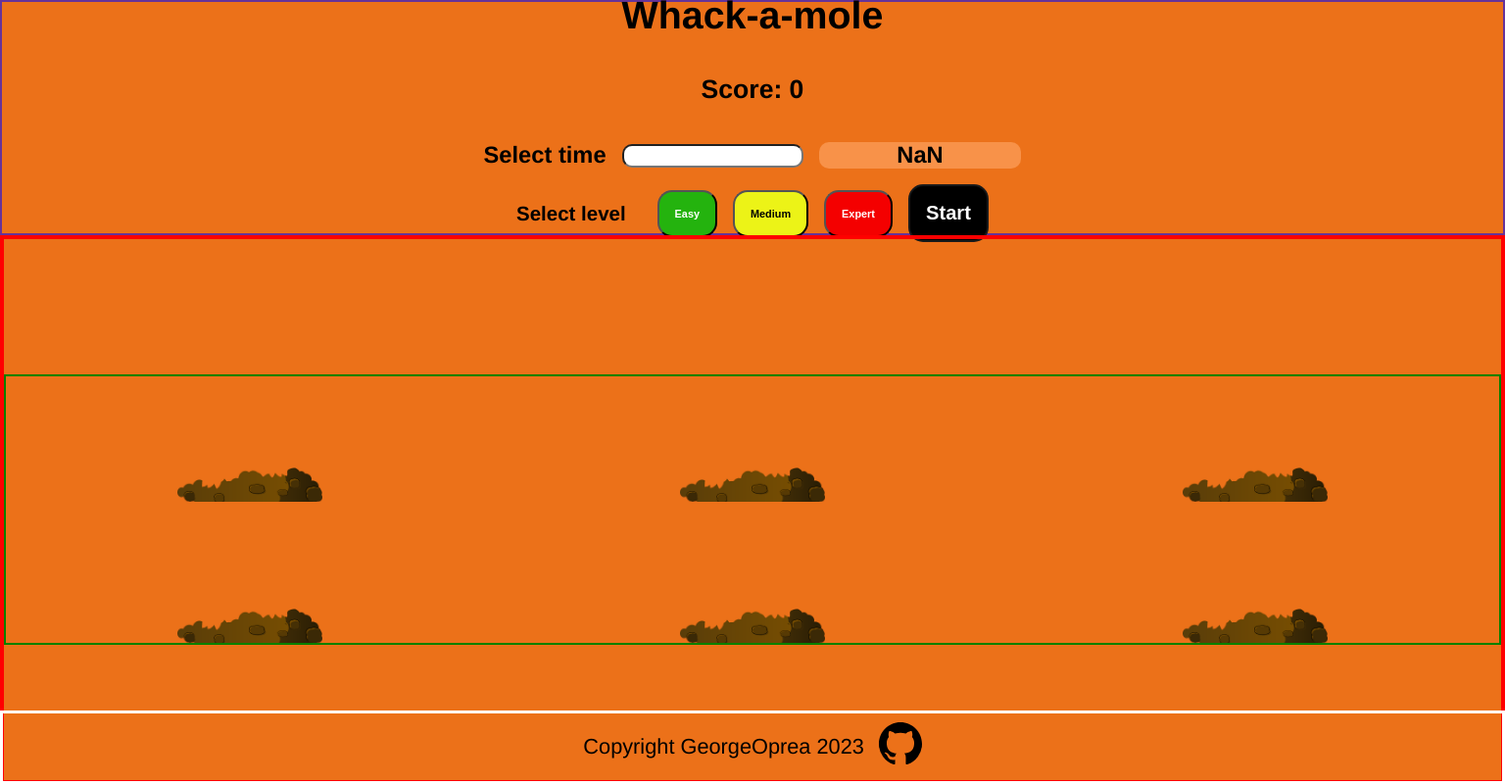
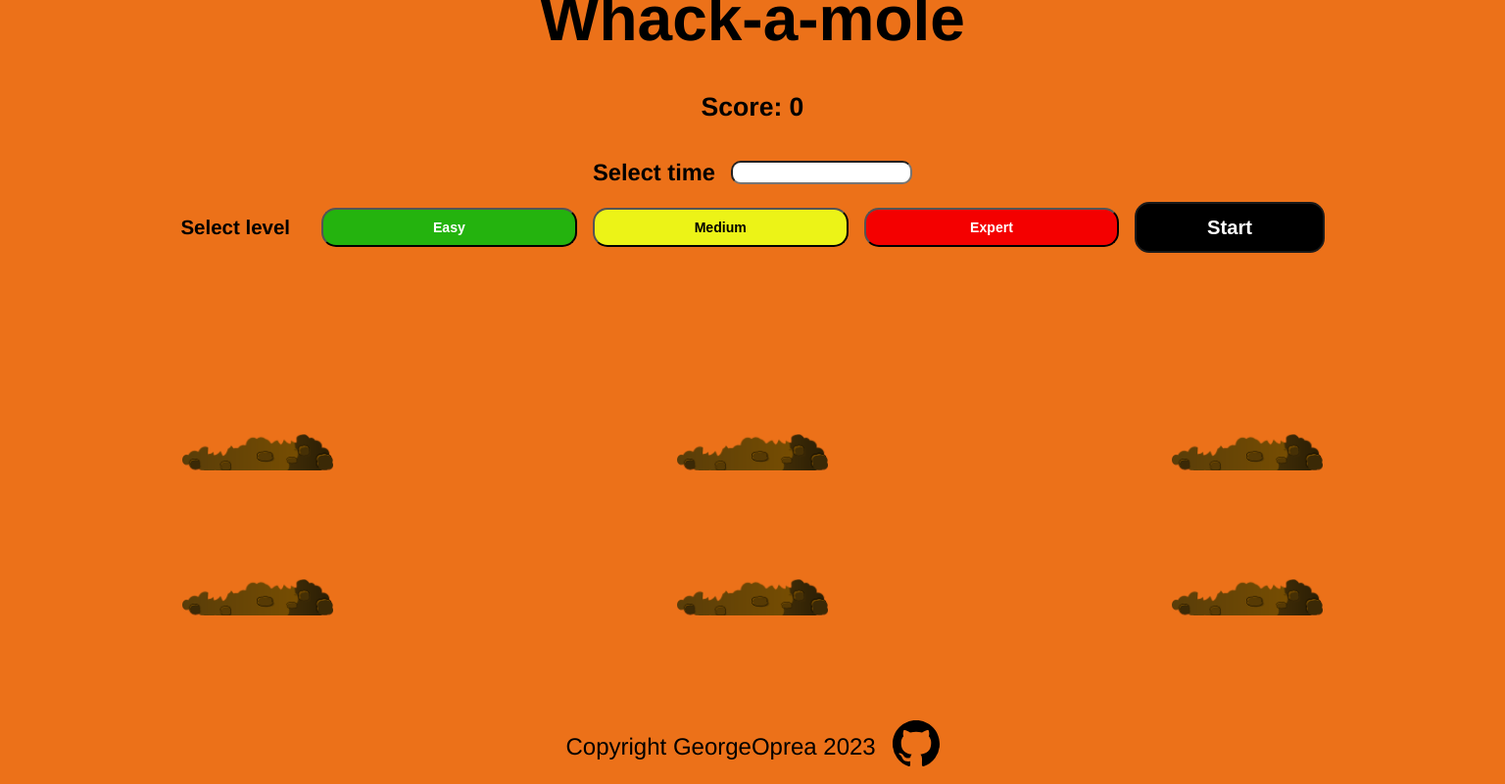
Before and after one commit to GeorgeOprea1/whack-a-mole, a plain HTML site: page index.html in a window 1536 px wide. Shown: the whole page at 98% size. Drawn offline with Linux system fonts and the light colour scheme.

Commit message:
media queries and styling inprovement

```diff
--- a/script.js
+++ b/script.js
@@ -61,9 +61,10 @@ function startGame() {
   timeUp = false;
   inputValue = input.value;
   if (!inputValue) {
-    alert("plese select the game time");
+    alert("Please select the game time");
     location.reload();
   } else {
+    timer.style.display = "block";
     timer.textContent = inputValue;
     gameTime = inputValue * 1000;
     molePop();
@@ -125,4 +126,5 @@ function countDown() {
 playAgainBtn.addEventListener("click", function () {
   location.reload();
   buttons.style.display = "";
+  timer.style.display = "none";
 });
--- a/styles.css
+++ b/styles.css
@@ -17,7 +17,6 @@ body {
 .header {
   width: 100%;
   height: 30%;
-  border: 2px solid rebeccapurple;
   display: flex;
   flex-direction: column;
   justify-content: center;
@@ -34,7 +33,7 @@ body {
 
 h1 {
   text-align: center;
-  font-size: calc(1.5rem + 1vw);
+  font-size: calc(2rem + 1vw);
   margin: 0;
 }
 
@@ -44,7 +43,6 @@ h2 {
 }
 
 .game {
-  border: 2px solid green;
   width: 100%;
   height: 50%;
   display: grid;
@@ -52,6 +50,7 @@ h2 {
   margin: 0 auto;
   gap: 1rem;
   position: absolute;
+  margin-bottom: 4rem;
 }
 .hole {
   flex: 1;
@@ -73,7 +72,7 @@ h2 {
 
 .mole {
   background: url(./images/mole-head.jpeg) bottom center no-repeat;
-  background-size: 35%;
+  background-size: 70%;
   position: absolute;
   top: 100%;
   width: 100%;
@@ -82,7 +81,7 @@ h2 {
 }
 
 .hole.up .mole {
-  top: -5%;
+  top: -1%;
 }
 
 #start {
@@ -96,7 +95,7 @@ h2 {
   display: inline-block;
   font-size: calc(0.3rem + 1vw);
   font-weight: 600;
-  padding: 1rem;
+  padding: 0.8rem;
   text-align: center;
 }
 
@@ -130,7 +129,6 @@ h2 {
   bottom: 0;
   height: 5wh;
   font-size: calc(0.4rem + 1vw);
-  border: 3px solid #ffffff;
 }
 
 .levels {
@@ -160,15 +158,15 @@ h2 {
 }
 
 .level {
-  width: calc(30% + 1vw);
+  width: calc(20% + 1vw);
   border-radius: 15px;
   box-sizing: border-box;
   color: #ffffff;
   cursor: pointer;
   display: inline-block;
-  font-size: calc(0.2rem + 0.5vw);
+  font-size: calc(0.4rem + 0.5vw);
   font-weight: 600;
-  padding: 1rem;
+  padding: 0.6rem;
   text-align: center;
 }
 .label {
@@ -217,15 +215,14 @@ h2 {
 }
 
 .timer {
-  display: flex;
-  align-items: center;
-  justify-content: center;
   width: 15%;
   height: 100%;
   border-radius: 10px;
   background-color: rgb(248, 146, 73);
   font-size: calc(1rem + 0.5vw);
   font-weight: 600;
+  display: none;
+  text-align: center;
 }
 
 .game-container {
@@ -233,9 +230,9 @@ h2 {
   height: 70%;
   position: relative;
   display: flex;
+  flex-direction: column;
   align-items: center;
   justify-content: center;
-  border: 4px solid red;
 }
 
 #play-again {
@@ -258,5 +255,35 @@ h2 {
   height: 70%;
   position: absolute;
   display: none;
-  border: 2px solid peru;
 }
+
+@media all and (min-width: 1300px) {
+  .game-container {
+    width: 1500px;
+  }
+
+  .mole {
+    background-size: 45%;
+  }
+
+  .hole.up .mole {
+    top: -12%;
+  }
+
+  .header {
+    width: 1500px;
+  }
+
+  .footer {
+    height: 3wh;
+    font-size: 1.5rem;
+  }
+
+  h1 {
+    font-size: 4rem;
+  }
+
+  .level {
+    width: 300px;
+  }
+}
```
